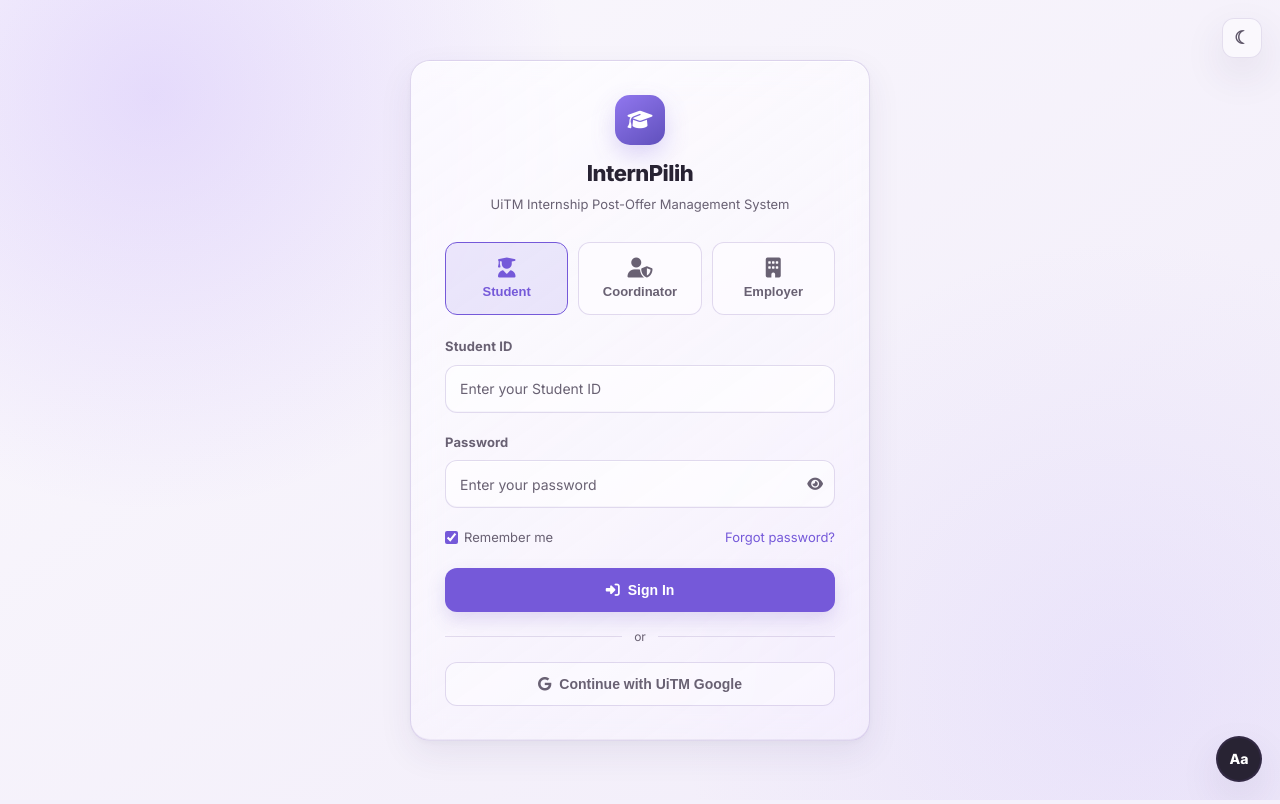
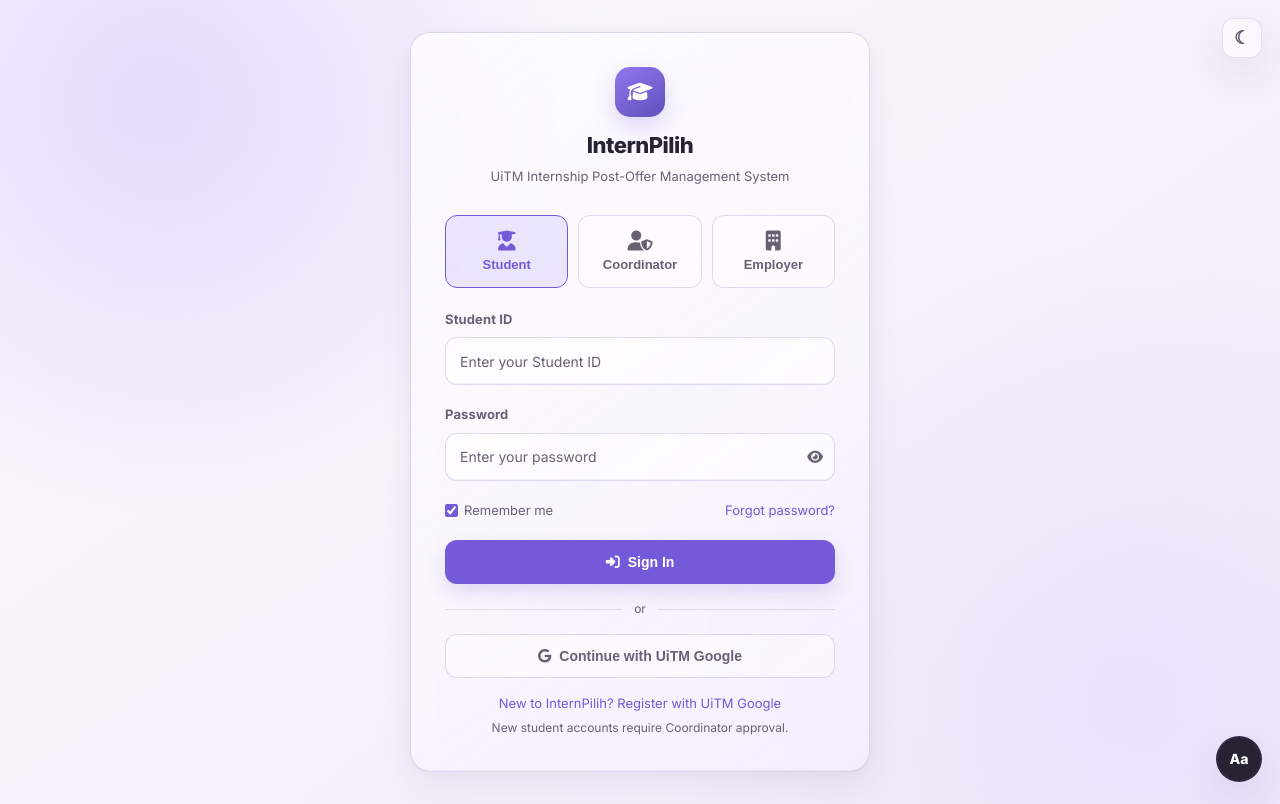
Before and after one commit to alifmukhlis06-svg/InternPilih, a PHP site: page /InternPilih/login.html in a window 1280 px wide. Run offline with PHP 8.4, Linux system fonts and the light colour scheme.

Commit message:
Surface student Google registration on login

```diff
--- a/assets/css/style.css
+++ b/assets/css/style.css
@@ -641,6 +641,8 @@ a { color:inherit; }
 .oauth-divider { display:flex; align-items:center; gap:12px; margin:16px 0; color:var(--text2); font-size:12px; }
 .oauth-divider::before, .oauth-divider::after { content:""; flex:1; border-top:1px solid var(--border); }
 .google-login-btn { width:100%; justify-content:center; }
+.student-registration-prompt:not([hidden]) { display:flex; flex-direction:column; align-items:center; gap:5px; margin-top:16px; text-align:center; }
+.student-registration-prompt p { color:var(--text2); font-size:12px; line-height:1.5; }
 
 /* Badges */
 .badge { display:inline-flex; align-items:center; gap:4px; padding:4px 9px; border:1px solid transparent; border-radius:var(--radius-small); font-size:11px; font-weight:700; white-space:nowrap; }
--- a/login.html
+++ b/login.html
@@ -5,7 +5,7 @@
 <meta name="viewport" content="width=device-width,initial-scale=1">
 <title>InternPilih - UiTM Internship Post-Offer System</title>
 <script src="assets/js/theme-init.js?v=20261121-ui-size1"></script>
-<link rel="stylesheet" href="assets/css/style.css?v=20261121-ui-size1">
+<link rel="stylesheet" href="assets/css/style.css?v=20261127-student-register1">
 <link rel="stylesheet" href="https://cdnjs.cloudflare.com/ajax/libs/font-awesome/6.5.0/css/all.min.css">
 </head>
 <body>
@@ -57,6 +57,10 @@
     <button type="button" class="btn btn-outline login-submit google-login-btn" onclick="startGoogleLogin()">
       <i class="fab fa-google"></i> Continue with UiTM Google
     </button>
+    <div class="student-registration-prompt" id="student-registration-prompt">
+      <a href="#" class="login-link" onclick="event.preventDefault(); startGoogleLogin()">New to InternPilih? Register with UiTM Google</a>
+      <p>New student accounts require Coordinator approval.</p>
+    </div>
 
     <div class="demo-accounts" id="staging-demo-accounts" hidden>
       <p><i class="fas fa-key"></i> Staging Demo Accounts</p>
@@ -84,6 +88,7 @@ function setRole(r){
   const label=student?'Student ID':r==='admin'?'Staff ID':'Email Address';
   document.getElementById('identifierLabel').textContent=label;
   document.getElementById('identifier').placeholder='Enter your '+label;
+  document.getElementById('student-registration-prompt').hidden=!student;
   const account=demoAccountsByRole[r]?.[0];
   document.getElementById('identifier').value=account?.identifier||'';
 }
@@ -201,7 +206,9 @@ function showErr(msg) {
 }
 
 // Allow Enter key to submit
-document.addEventListener('keydown', e => { if (e.key === 'Enter') doLogin(); });
+document.addEventListener('keydown', e => {
+  if (e.key === 'Enter' && (e.target.id === 'identifier' || e.target.id === 'password')) doLogin();
+});
 loadDemoAccounts();
 </script>
 <script src="assets/js/app.js?v=20261121-security1"></script>
```
